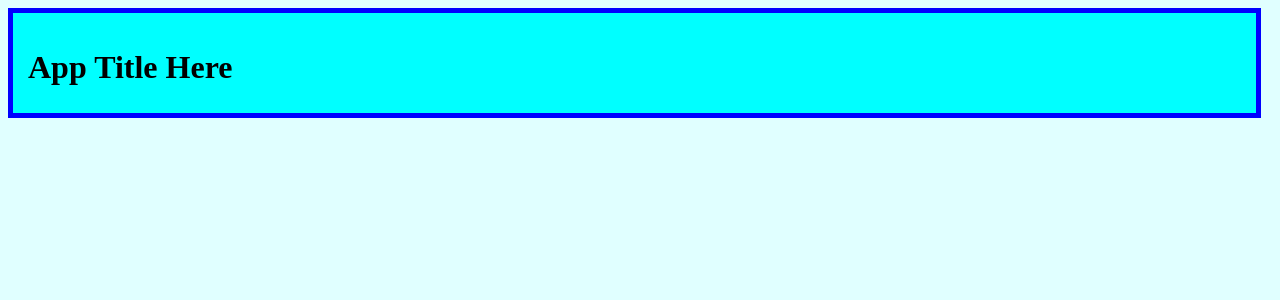
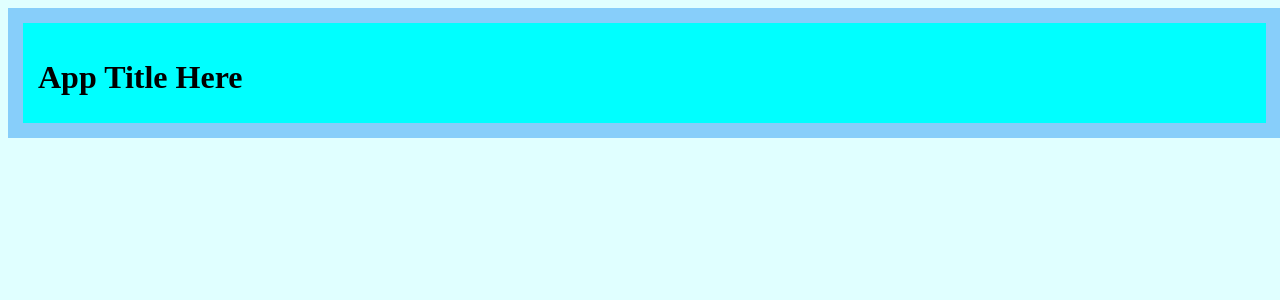
Before and after one commit to naveedaheer/angular-nested-components, an Angular app: page /main-header in a window 1280 px wide. Shown: the top 300 px of the page. Built offline with nearby package versions, Linux system fonts and the light colour scheme.

Commit message:
changed property

```diff
--- a/src/app/containers/main-header/main-header.component.css
+++ b/src/app/containers/main-header/main-header.component.css
@@ -3,7 +3,7 @@
     width: 96%;
     background-color: cyan;
     padding: 15px 15px 15px 15px;
-    border: 5px;
-    border-color: blue;
+    border: 15px;
+    border-color:lightskyblue;
     border-style: solid;
 }
```
